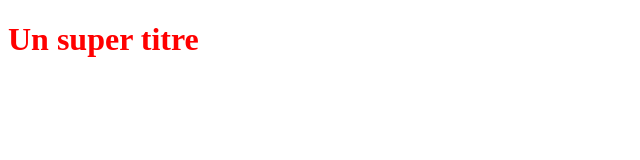
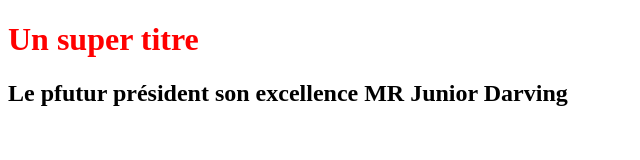
Before and after one commit to abdoul07/projet-web, a plain HTML site: page index.html in a window 1280 px wide. Shown: the whole page, without its empty margins (0-640 px from the left). Drawn offline with Linux system fonts and the light colour scheme.

Commit message:
Modification du code html

```diff
--- a/index.html
+++ b/index.html
@@ -6,5 +6,6 @@
 </head>
 <body>
 <h1>Un super titre</h1>
+<h2> Le pfutur président son excellence MR Junior Darving </h2>
 </body>
 </html>
```
